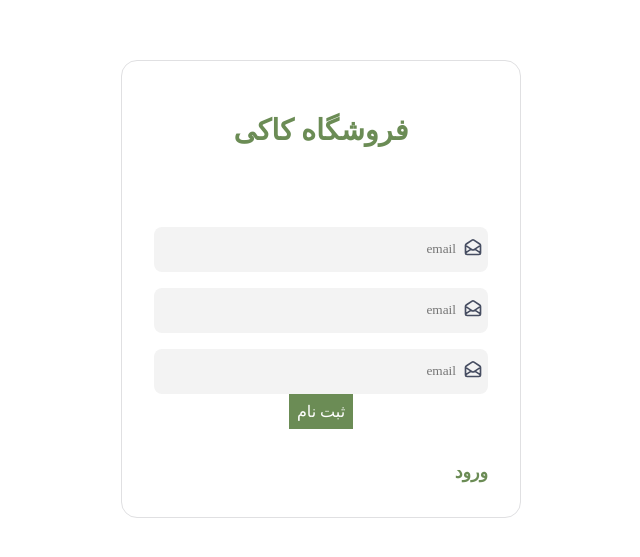
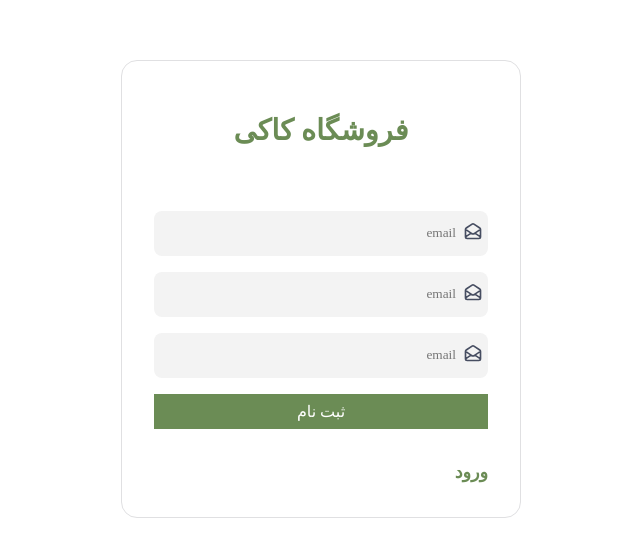
Before and after one commit to hadis-soleymani/cacy, a Next.js app: page /authentication/sign_up in a window 1280 px wide. Shown: the part 111-668 px from the top of the page, without its empty margins (319-959 px from the left). Built offline with nearby package versions, Linux system fonts and the light colour scheme; a web font is replaced by a local one.

Commit message:
add validation

```diff
--- a/src/pages/authentication/sign_up.js
+++ b/src/pages/authentication/sign_up.js
@@ -1,6 +1,6 @@
-import React from "react";
-import Link from 'next/link'
-
+import React, { useState } from "react";
+import Link from "next/link";
+import { useFormik } from "formik";
 //styles
 import styles from "../../styles/auth.module.scss";
 import Auth_Layout from "./auth_layout";
@@ -8,17 +8,66 @@ import Auth_Layout from "./auth_layout";
 //icons
 import { HiOutlineMailOpen } from "react-icons/hi";
 import Button from "../../components/shared/button";
-
-
+import validate from "../../components/helper/validation";
+import My_popup from "../../components/shared/my_popup";
 
 const Sign_up = () => {
-
-
+  //popup controller state
+  const [open, setOpen] = useState(false);
+  const formik = useFormik({
+    initialValues: {
+      firstName: "",
+      lastName: "",
+      email: "",
+    },
+    validate,
+    onSubmit: (values) => {
+      //  alert(JSON.stringify(values, null, 2));
+      setOpen(!open);
+    },
+  });
   return (
     <Auth_Layout>
-      <form  className={styles.form_container}>
+      <My_popup
+        title="عملیات موفقیت آمیز بود"
+        description="ایمیل تایید برای شما ارسال شد. لطفا وریفای نمایید"
+        open={open}
+        status="success"
+      />
+
+      <form className={styles.form_container} onSubmit={formik.handleSubmit}>
         <h1 className={styles.title}>فروشگاه کاکی</h1>
 
+        <div className={styles.icon_inside}>
+          <input
+            className={styles.input}
+            placeholder="email"
+            id="firstName"
+            name="firstName"
+            type="firstName"
+            onChange={formik.handleChange}
+            value={formik.values.firstName}
+          />
+          <HiOutlineMailOpen size={20} />
+        </div>
+        {formik.errors.firstName ? (
+          <div className={styles.error}>{formik.errors.firstName}</div>
+        ) : null}
+        <div className={styles.icon_inside}>
+          <input
+            className={styles.input}
+            placeholder="email"
+            id="lastName"
+            name="lastName"
+            type="lastName"
+            onChange={formik.handleChange}
+            value={formik.values.lastName}
+          />
+          <HiOutlineMailOpen size={20} />
+        </div>
+        {formik.errors.lastName ? (
+          <div className={styles.error}>{formik.errors.lastName}</div>
+        ) : null}
         <div className={styles.icon_inside}>
           <input
             className={styles.input}
@@ -26,43 +75,20 @@ const Sign_up = () => {
             id="email"
             name="email"
             type="email"
-
+            onChange={formik.handleChange}
+            value={formik.values.email}
           />
           <HiOutlineMailOpen size={20} />
         </div>
-
-
-          <div className={styles.icon_inside}>
-          <input
-            className={styles.input}
-            placeholder="email"
-            id="email"
-            name="email"
-            type="email"
-
-          />
-          <HiOutlineMailOpen size={20} />
-        </div>
-
-
-         <div className={styles.icon_inside}>
-          <input
-            className={styles.input}
-            placeholder="email"
-            id="email"
-            name="email"
-            type="email"
-
-          />
-          <HiOutlineMailOpen size={20} />
-        </div>
-
-
-
-        <Button  type="submit" width="fit-content" height="fit-content">
+        {formik.errors.email ? (
+          <div className={styles.error}>{formik.errors.email}</div>
+        ) : null}
+        <Button type="submit" width="100%" height="fit-content">
           ثبت نام
         </Button>
-        <p><Link href="/authentication/sign_in"> ورود</Link></p>
+        <p>
+          <Link href="/authentication/sign_in"> ورود</Link>
+        </p>
       </form>
     </Auth_Layout>
   );
--- a/src/styles/auth.module.scss
+++ b/src/styles/auth.module.scss
@@ -4,7 +4,6 @@
 .form_container {
   display: flex;
   align-items: center;
-  justify-content: space-between;
   flex-direction: column;
   height: 100%;
 
@@ -28,7 +27,6 @@
 .icon_inside {
   position: relative;
   width: 100%;
-  margin-top: 1rem;
   color: rgb(70, 77, 97);
 }
 .input {
@@ -40,6 +38,7 @@
   border: none;
   outline: none;
   border-radius: 8px;
+  margin-bottom: 1rem;
 }
 .icon_inside svg {
   position: absolute;
@@ -48,7 +47,7 @@
   margin-left: 1rem;
 }
 .error {
-  margin: 0.5rem 0;
+  margin: -0.7rem 0 0.5rem 0;
   text-align: right;
   font-size: 1rem;
   width: 100%;
```
